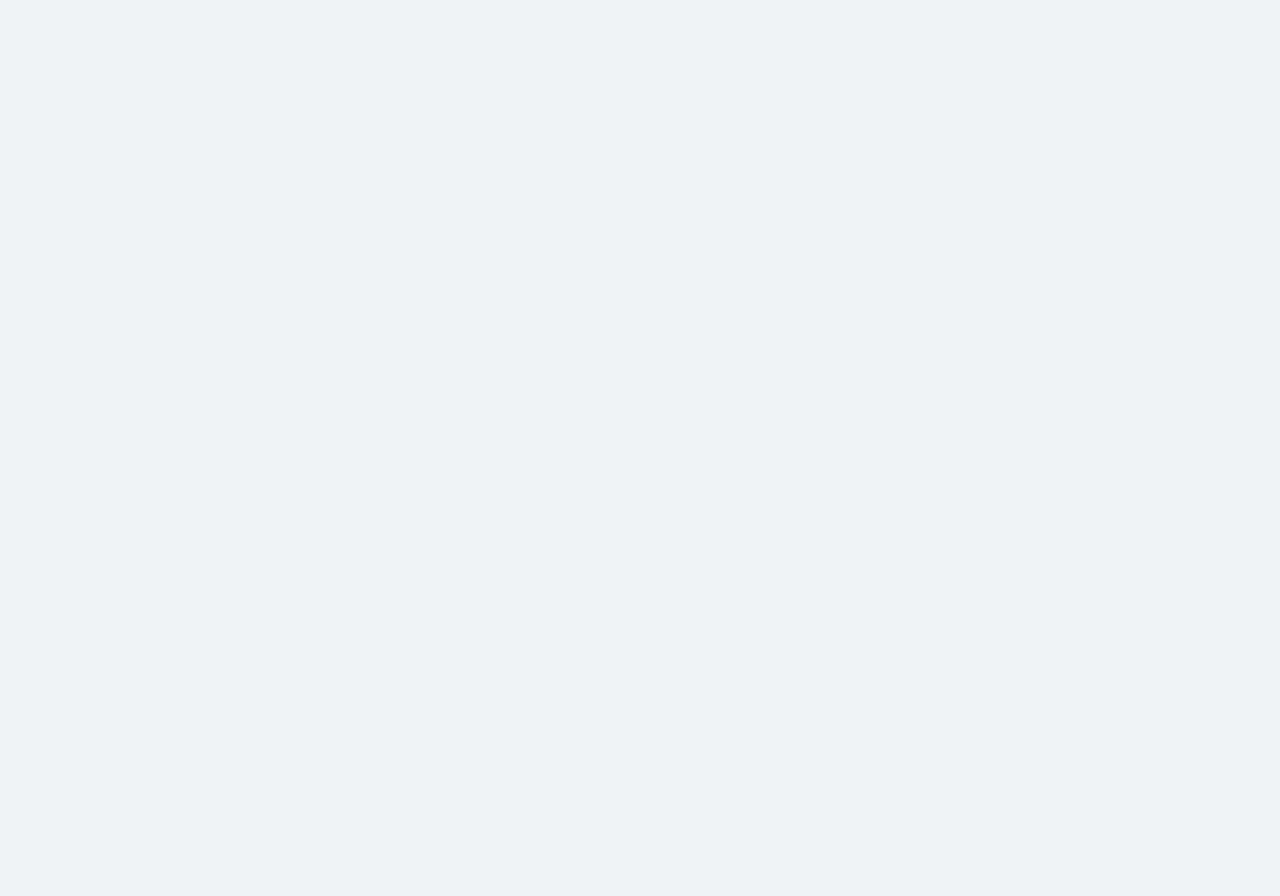
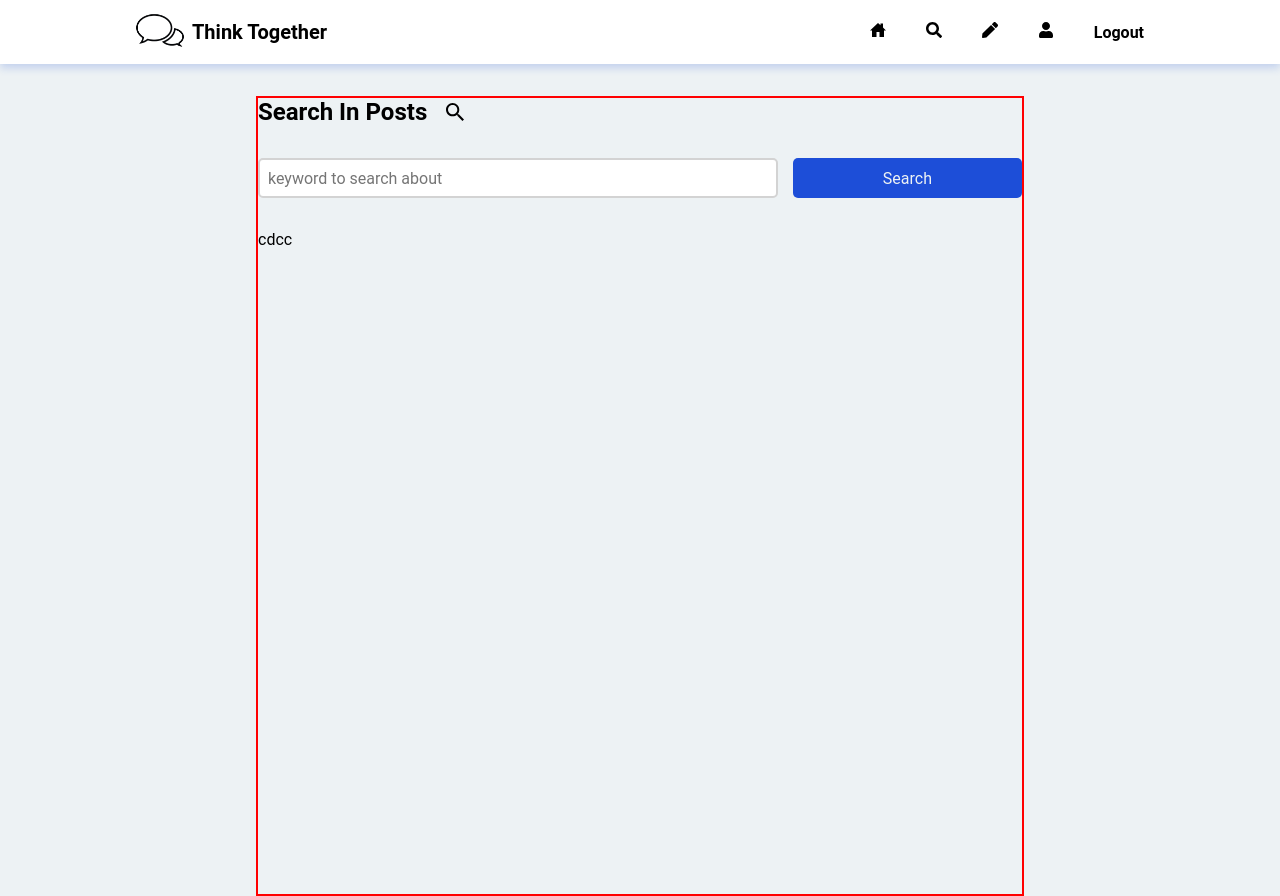
Before and after one commit to HadySafa/ThinkTogether-Frontend, a React (Vite) app in the folder Community-Knowledge-Sharing-Platform/: page /Search in a window 1280 px wide. Before the commit this address had no page. Before the commit the page ends 800 px from the top, so only its background shows below. Built offline with nearby package versions, Linux system fonts and the light colour scheme.

Commit message:
Added search component

```diff
--- a/Community-Knowledge-Sharing-Platform/package.json
+++ b/Community-Knowledge-Sharing-Platform/package.json
@@ -27,6 +27,6 @@
     "eslint-plugin-react-hooks": "^5.0.0",
     "eslint-plugin-react-refresh": "^0.4.16",
     "globals": "^15.14.0",
-    "vite": "^6.0.5"
+    "vite": "^6.0.11"
   }
 }
--- a/Community-Knowledge-Sharing-Platform/src/App.jsx
+++ b/Community-Knowledge-Sharing-Platform/src/App.jsx
@@ -6,6 +6,7 @@ import Profile from './Profile'
 import EditPost from './EditPost/index.jsx'
 import ChangePassword from './Profile/ChangePassword.jsx'
 import UpdateInfo from './Profile/UpdateInfo.jsx'
+import Search from './Search/index.jsx'
 import ManageCategories from './Profile/ManageCategories.jsx'
 import { BrowserRouter as Router, Routes, Route } from 'react-router-dom';
 
@@ -24,6 +25,7 @@ function App() {
           <Route path="/UpdateInfo" element={<UpdateInfo />} />
           <Route path="/ChangePassword" element={<ChangePassword />} />
           <Route path="/ManageCategories" element={<ManageCategories />} />
+          <Route path="/Search" element={<Search />} />
         </Routes>
       </Router>
     </>
--- /dev/null
+++ b/Community-Knowledge-Sharing-Platform/src/Search/index.jsx
@@ -0,0 +1,47 @@
+import { useState, useRef } from 'react';
+import styles from './style.module.css'
+import Header from '../Header'
+import { IoMdSearch } from "react-icons/io";
+
+function Search() {
+
+    const [posts, setPosts] = useState([])
+    const searchInputField = useRef(null)
+
+    function handleSubmit() {
+
+    }
+
+    return (
+        <>
+            <Header />
+            <section className={styles.mainContainer}>
+
+                <h2><p>Search In Posts</p><IoMdSearch /></h2>
+
+                <div className={styles.subContainer}>
+                    <form className={styles.searchContainer} onSubmit={handleSubmit}>
+                        <input
+                            ref={searchInputField}
+                            placeholder='keyword to search about'
+                            className={styles.input}
+                        />
+                        <button className={styles.button} type='submit'>Search</button>
+                    </form>
+
+
+                    {
+                        posts && posts.length > 0
+                            ?
+                            <div className={styles.postsContainer}></div>
+                            : "cdcc"
+                    }
+                </div>
+
+            </section >
+        </>
+    )
+
+}
+
+export default Search
--- /dev/null
+++ b/Community-Knowledge-Sharing-Platform/src/Search/style.module.css
@@ -0,0 +1,73 @@
+:root {
+    --color1: #1D4ED8;
+    --color2: #edf2f4;
+}
+
+.mainContainer {
+    border: 2px solid red;
+    min-height: 100vh;
+    margin-top: 6rem;
+    min-width: 80vw;
+    max-width: 80vw;
+    display: flex;
+    flex-direction: column;
+    gap: 2rem;
+}
+
+.subContainer{
+    display: flex;
+    flex-direction: column;
+    gap: 2rem;
+}
+
+.mainContainer>h2 {
+    display: flex;
+    flex-direction: row;
+    align-items: center;
+    font-size: 1.5rem;
+    gap: 1rem;
+}
+
+.searchContainer {
+    display: flex;
+    justify-content: space-between;
+    min-width: 100%;
+    max-width: 100%;
+}
+
+.input {
+    border: 2px solid lightgray;
+    padding: 0.5rem;
+    border-radius: 5px;
+    min-width: 68%;
+    max-width: 68%;
+    min-height: 2.5rem;
+    max-height: 2.5rem;
+}
+
+.input:focus{
+    border-color: var(--color1);
+}
+
+.button {
+    color: var(--color2);
+    background-color: var(--color1);
+    padding: 0.5rem;
+    border-radius: 5px;
+    min-width: 30%;
+    max-width: 30%;
+    min-height: 2.5rem;
+    max-height: 2.5rem;
+}
+
+.postsContainer {
+    border: 2px solid blue;
+}
+
+
+@media (min-width:900px) {
+    .mainContainer {
+        min-width: 60vw;
+        max-width: 60vw;
+    }
+}
```
Also changed, not shown: 1 other file (tests, documents, lock files or other folders).
